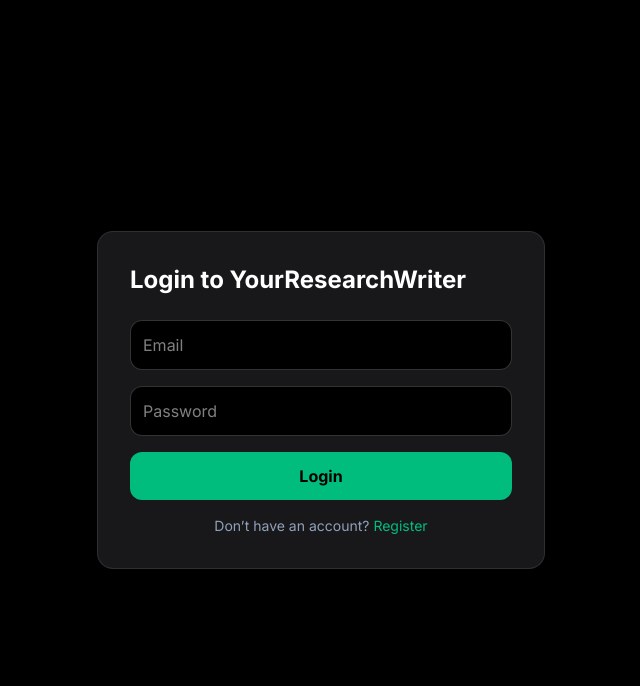
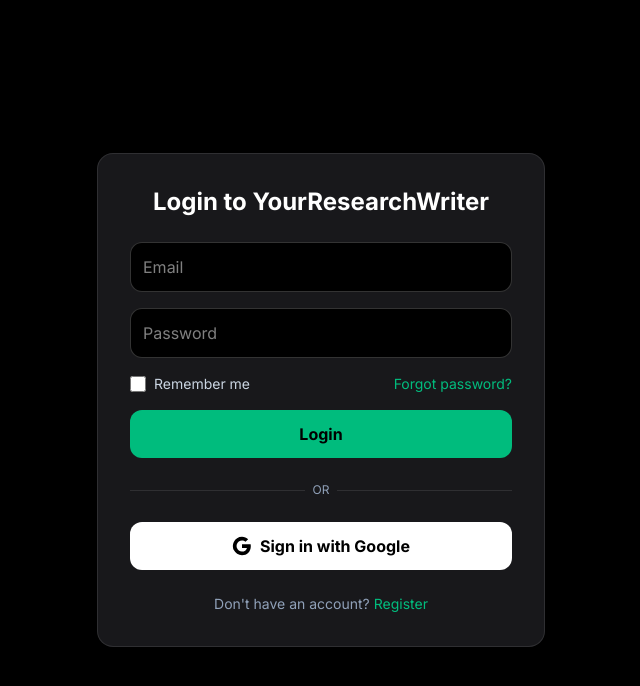
Before and after one commit to yourwriterofficial/yrw, a Next.js app: page /login in a window 1280 px wide. Shown: the top 686 px of the page, without its empty margins (319-959 px from the left). Built offline with nearby package versions, Linux system fonts and the light colour scheme.

Commit message:
Add Google OAuth with callback route, persistent sessions, and fixed login/register pages

```diff
--- a/app/login/page.tsx
+++ b/app/login/page.tsx
@@ -1,53 +1,92 @@
-'use client'
+'use client';
 
-import { useState } from 'react'
-import { supabase } from '@/lib/supabaseClient'
-import { useRouter } from 'next/navigation'
+import { useState, useEffect } from 'react';
+import { supabase } from '@/lib/supabaseClient';
 
 export default function LoginPage() {
-  const [email, setEmail] = useState('')
-  const [password, setPassword] = useState('')
-  const [loading, setLoading] = useState(false)
-  const [error, setError] = useState('')
-  const router = useRouter()
+  const [email, setEmail] = useState('');
+  const [password, setPassword] = useState('');
+  const [rememberMe, setRememberMe] = useState(false);
+  const [loading, setLoading] = useState(false);
+  const [error, setError] = useState('');
+
+  // Check if already logged in (optional)
+  useEffect(() => {
+    const checkSession = async () => {
+      const { data: { session } } = await supabase.auth.getSession();
+      if (session) {
+        window.location.href = '/dashboard/client';
+      }
+    };
+    checkSession();
+  }, []);
 
   const handleLogin = async (e: React.FormEvent) => {
-    e.preventDefault()
-    setLoading(true)
-    setError('')
+    e.preventDefault();
+    setLoading(true);
+    setError('');
 
-    // 1. Authenticate the user
-    const { data: authData, error: authError } = await supabase.auth.signInWithPassword({ email, password })
+    const { data, error: signInError } = await supabase.auth.signInWithPassword({
+      email,
+      password,
+      options: { persistSession: rememberMe },
+    });
 
-    if (authError) {
-      setError(authError.message)
-      setLoading(false)
-      return
+    if (signInError) {
+      console.error('Login error:', signInError);
+      setError(signInError.message);
+      setLoading(false);
+      return;
     }
 
-    // 2. Check the user's role in the profiles table
-    if (authData.user) {
-      const { data: profile } = await supabase
-        .from('profiles')
-        .select('is_admin')
-        .eq('id', authData.user.id)
-        .single()
-
-      // 3. Route them to the correct dashboard
-      if (profile?.is_admin) {
-        router.push('/admin')
-      } else {
-        router.push('/dashboard/client')
-      }
+    const user = data.user;
+    if (!user) {
+      setError('No user returned after sign in');
+      setLoading(false);
+      return;
     }
 
-    setLoading(false)
-  }
+    // Ensure profile exists (create if missing)
+    const { data: profile, error: profileError } = await supabase
+      .from('profiles')
+      .select('is_admin')
+      .eq('id', user.id)
+      .maybeSingle();
+
+    if (profileError || !profile) {
+      await supabase.from('profiles').upsert({
+        id: user.id,
+        full_name: user.email?.split('@')[0] || 'User',
+        is_admin: false,
+      });
+    }
+
+    const isAdmin = profile?.is_admin === true;
+    const redirectUrl = isAdmin ? '/admin' : '/dashboard/client';
+    window.location.href = redirectUrl;
+  };
+
+  const handleGoogleLogin = async () => {
+    setLoading(true);
+    const { error } = await supabase.auth.signInWithOAuth({
+      provider: 'google',
+      options: {
+        redirectTo: `${window.location.origin}/auth/callback`,
+        persistSession: rememberMe,
+      },
+    });
+    if (error) {
+      console.error('Google login error:', error);
+      setError(error.message);
+      setLoading(false);
+    }
+    // No need to set loading false – page will redirect
+  };
 
   return (
     <div className="min-h-screen bg-black flex items-center justify-center p-4">
       <div className="bg-zinc-900 p-8 rounded-2xl w-full max-w-md border border-white/10">
-        <h1 className="text-2xl font-bold text-white mb-6">Login to YourResearchWriter</h1>
+        <h1 className="text-2xl font-bold text-white mb-6 text-center">Login to YourResearchWriter</h1>
         <form onSubmit={handleLogin} className="space-y-4">
           <input
             type="email"
@@ -65,20 +104,59 @@
             className="w-full bg-black border border-white/20 rounded-xl p-3 text-white"
             required
           />
+          <div className="flex items-center justify-between">
+            <label className="flex items-center gap-2 cursor-pointer">
+              <input
+                type="checkbox"
+                checked={rememberMe}
+                onChange={(e) => setRememberMe(e.target.checked)}
+                className="accent-emerald-500 w-4 h-4"
+              />
+              <span className="text-sm text-slate-300">Remember me</span>
+            </label>
+            <a href="/forgot-password" className="text-sm text-emerald-500 hover:underline">
+              Forgot password?
+            </a>
+          </div>
           {error && <p className="text-red-500 text-sm">{error}</p>}
           <button
             type="submit"
             disabled={loading}
-            className="w-full bg-emerald-500 text-black font-bold py-3 rounded-xl hover:bg-emerald-400 transition"
+            className="w-full bg-emerald-500 text-black font-bold py-3 rounded-xl hover:bg-emerald-400 transition disabled:opacity-50"
           >
             {loading ? 'Logging in...' : 'Login'}
           </button>
         </form>
-        <p className="text-center text-sm text-slate-400 mt-4">
-          Don’t have an account?{' '}
-          <a href="/register" className="text-emerald-500">Register</a>
+
+        <div className="relative my-6">
+          <div className="absolute inset-0 flex items-center">
+            <div className="w-full border-t border-white/10"></div>
+          </div>
+          <div className="relative flex justify-center text-xs">
+            <span className="bg-zinc-900 px-2 text-slate-400">OR</span>
+          </div>
+        </div>
+
+        <button
+          type="button"
+          onClick={handleGoogleLogin}
+          disabled={loading}
+          className="w-full bg-white text-black font-bold py-3 rounded-xl flex items-center justify-center gap-2 hover:bg-gray-100 transition disabled:opacity-50"
+        >
+          <svg className="w-5 h-5" viewBox="0 0 24 24" fill="currentColor">
+            <path d="M22.56 12.25c0-.78-.07-1.53-.2-2.25H12v4.26h5.92c-.26 1.37-1.04 2.53-2.21 3.31v2.77h3.57c2.08-1.92 3.28-4.74 3.28-8.09z" />
+            <path d="M12 23c2.97 0 5.46-.98 7.28-2.66l-3.57-2.77c-.98.66-2.23 1.06-3.71 1.06-2.86 0-5.29-1.93-6.16-4.53H2.18v2.84C3.99 20.53 7.7 23 12 23z" />
+            <path d="M5.84 14.09c-.22-.66-.35-1.36-.35-2.09s.13-1.43.35-2.09V7.07H2.18C1.43 8.55 1 10.22 1 12s.43 3.45 1.18 4.93l2.85-2.22.81-.62z" />
+            <path d="M12 5.38c1.62 0 3.06.56 4.21 1.64l3.15-3.15C17.45 2.09 14.97 1 12 1 7.7 1 3.99 3.47 2.18 7.07l3.66 2.84c.87-2.6 3.3-4.53 6.16-4.53z" />
+          </svg>
+          Sign in with Google
+        </button>
+
+        <p className="text-center text-sm text-slate-400 mt-6">
+          Don't have an account?{' '}
+          <a href="/register" className="text-emerald-500 hover:underline">Register</a>
         </p>
       </div>
     </div>
-  )
+  );
 }
--- a/app/register/page.tsx
+++ b/app/register/page.tsx
@@ -8,6 +8,7 @@
   const [email, setEmail] = useState('');
   const [password, setPassword] = useState('');
   const [fullName, setFullName] = useState('');
+  const [rememberMe, setRememberMe] = useState(false);
   const [loading, setLoading] = useState(false);
   const [error, setError] = useState('');
   const router = useRouter();
@@ -20,7 +21,10 @@
     const { data: authData, error: signUpError } = await supabase.auth.signUp({
       email,
       password,
-      options: { data: { full_name: fullName } },
+      options: {
+        data: { full_name: fullName },
+        // For new sign‑ups, we can also set persistSession, but it's handled after email confirmation
+      },
     });
 
     if (signUpError) {
@@ -42,10 +46,26 @@
     setLoading(false);
   };
 
+  const handleGoogleSignUp = async () => {
+    setLoading(true);
+    const { error } = await supabase.auth.signInWithOAuth({
+      provider: 'google',
+      options: {
+        redirectTo: `${window.location.origin}/auth/callback`,
+        persistSession: rememberMe,
+      },
+    });
+    if (error) {
+      console.error('Google sign-up error:', error);
+      setError(error.message);
+      setLoading(false);
+    }
+  };
+
   return (
     <div className="min-h-screen bg-black flex items-center justify-center p-4">
       <div className="bg-zinc-900 p-8 rounded-2xl w-full max-w-md border border-white/10">
-        <h1 className="text-2xl font-bold text-white mb-6">Create Account</h1>
+        <h1 className="text-2xl font-bold text-white mb-6 text-center">Create Account</h1>
         <form onSubmit={handleRegister} className="space-y-4">
           <input
             type="text"
@@ -71,18 +91,52 @@
             className="w-full bg-black border border-white/20 rounded-xl p-3 text-white"
             required
           />
+          <label className="flex items-center gap-2 cursor-pointer">
+            <input
+              type="checkbox"
+              checked={rememberMe}
+              onChange={(e) => setRememberMe(e.target.checked)}
+              className="accent-emerald-500 w-4 h-4"
+            />
+            <span className="text-sm text-slate-300">Remember me on this device</span>
+          </label>
           {error && <p className="text-red-500 text-sm">{error}</p>}
           <button
             type="submit"
             disabled={loading}
-            className="w-full bg-emerald-500 text-black font-bold py-3 rounded-xl hover:bg-emerald-400 transition"
+            className="w-full bg-emerald-500 text-black font-bold py-3 rounded-xl hover:bg-emerald-400 transition disabled:opacity-50"
           >
             {loading ? 'Creating account...' : 'Register'}
           </button>
         </form>
-        <p className="text-center text-sm text-slate-400 mt-4">
+
+        <div className="relative my-6">
+          <div className="absolute inset-0 flex items-center">
+            <div className="w-full border-t border-white/10"></div>
+          </div>
+          <div className="relative flex justify-center text-xs">
+            <span className="bg-zinc-900 px-2 text-slate-400">OR</span>
+          </div>
+        </div>
+
+        <button
+          type="button"
+          onClick={handleGoogleSignUp}
+          disabled={loading}
+          className="w-full bg-white text-black font-bold py-3 rounded-xl flex items-center justify-center gap-2 hover:bg-gray-100 transition disabled:opacity-50"
+        >
+          <svg className="w-5 h-5" viewBox="0 0 24 24" fill="currentColor">
+            <path d="M22.56 12.25c0-.78-.07-1.53-.2-2.25H12v4.26h5.92c-.26 1.37-1.04 2.53-2.21 3.31v2.77h3.57c2.08-1.92 3.28-4.74 3.28-8.09z" />
+            <path d="M12 23c2.97 0 5.46-.98 7.28-2.66l-3.57-2.77c-.98.66-2.23 1.06-3.71 1.06-2.86 0-5.29-1.93-6.16-4.53H2.18v2.84C3.99 20.53 7.7 23 12 23z" />
+            <path d="M5.84 14.09c-.22-.66-.35-1.36-.35-2.09s.13-1.43.35-2.09V7.07H2.18C1.43 8.55 1 10.22 1 12s.43 3.45 1.18 4.93l2.85-2.22.81-.62z" />
+            <path d="M12 5.38c1.62 0 3.06.56 4.21 1.64l3.15-3.15C17.45 2.09 14.97 1 12 1 7.7 1 3.99 3.47 2.18 7.07l3.66 2.84c.87-2.6 3.3-4.53 6.16-4.53z" />
+          </svg>
+          Sign up with Google
+        </button>
+
+        <p className="text-center text-sm text-slate-400 mt-6">
           Already have an account?{' '}
-          <a href="/login" className="text-emerald-500">Login</a>
+          <a href="/login" className="text-emerald-500 hover:underline">Login</a>
         </p>
       </div>
     </div>
```
Also changed, not shown: app/auth/callback/route.ts (added, +46 -0 lines).
